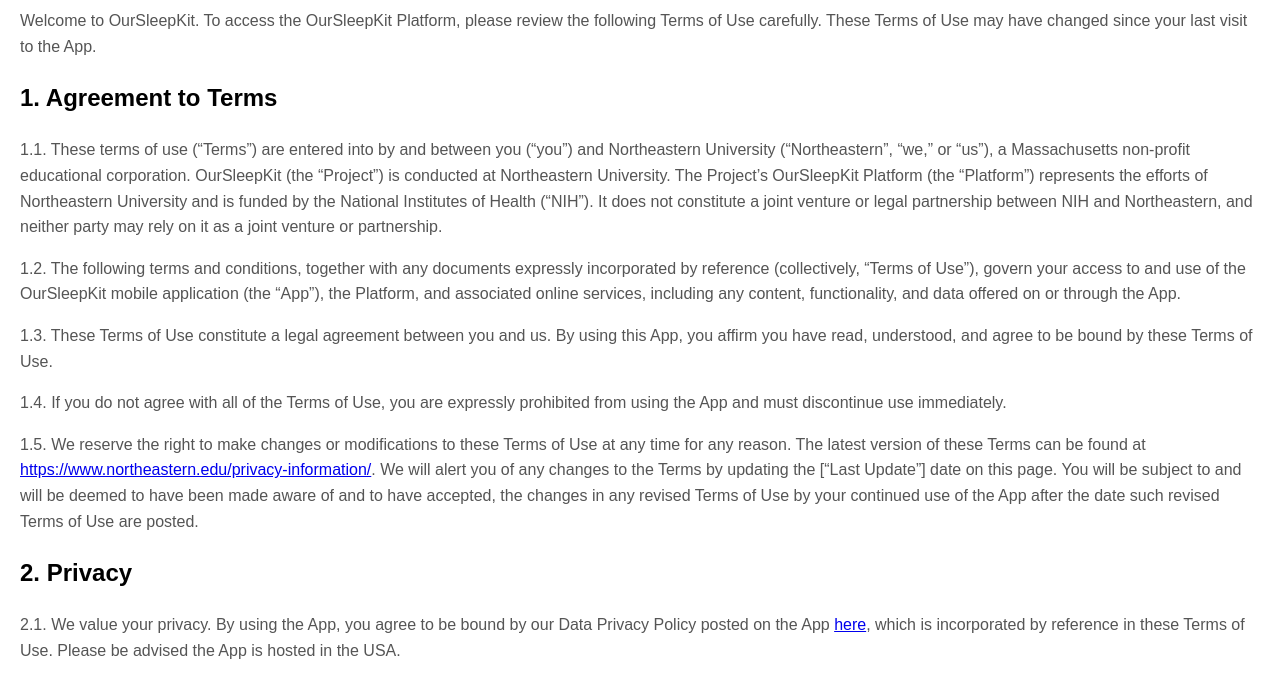
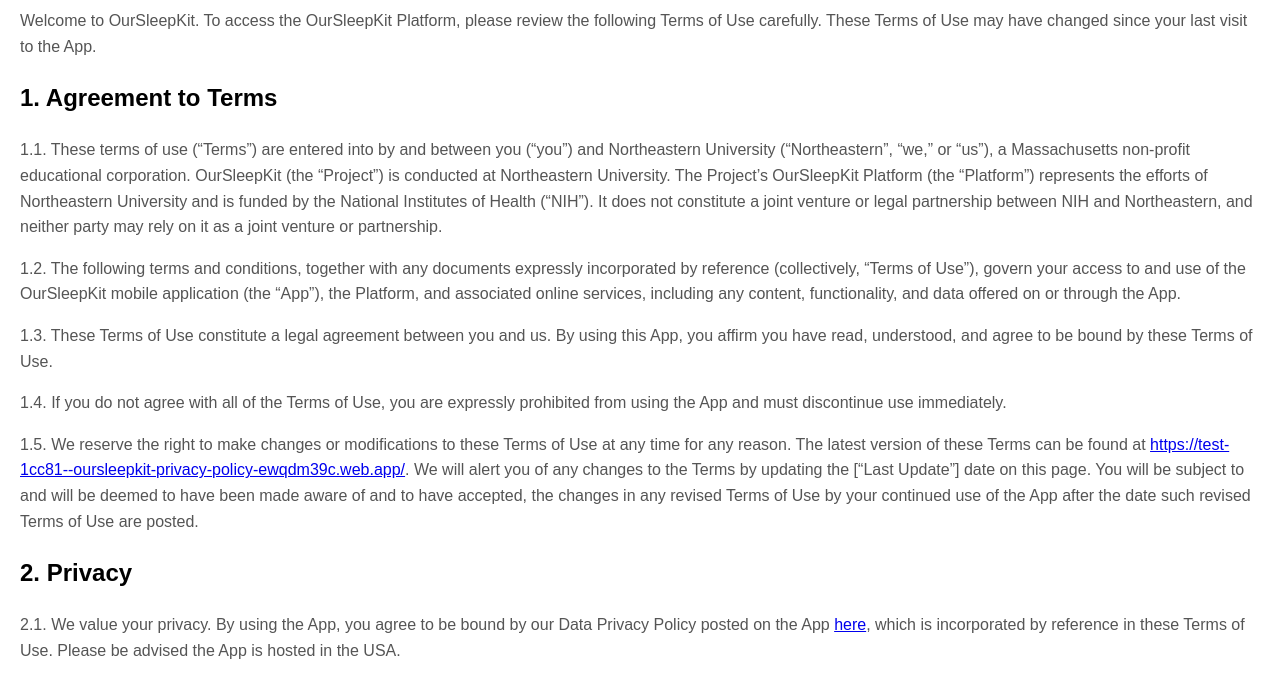
Before and after one commit to kuoyang1999/Privacy-Policy-OurSleepKit, a website built with webpack: page index.html in a window 1280 px wide. Shown: the part 86-766 px from the top of the page. Built offline with nearby package versions, Linux system fonts and the light colour scheme.

Commit message:
edit 1.5 url

```diff
--- a/index.html
+++ b/index.html
@@ -45,7 +45,7 @@
   <p>1.4. If you do not agree with all of the Terms of Use, you are expressly prohibited from using the App and must
     discontinue use immediately.</p>
   <p>1.5. We reserve the right to make changes or modifications to these Terms of Use at any time for any reason. The
-    latest version of these Terms can be found at <a href="https://test-1cc81--oursleepkit-privacy-policy-ewqdm39c.web.app/">https://www.northeastern.edu/privacy-information/</a>.
+    latest version of these Terms can be found at <a href="https://test-1cc81--oursleepkit-privacy-policy-ewqdm39c.web.app/">https://test-1cc81--oursleepkit-privacy-policy-ewqdm39c.web.app/</a>.
     We will alert you of any changes to the Terms by updating the [“Last Update”] date on this page. You will be subject
     to and will be deemed to have been made aware of and to have accepted, the changes in any revised Terms of Use by your
     continued use of the App after the date such revised Terms of Use are posted.</p>
```
